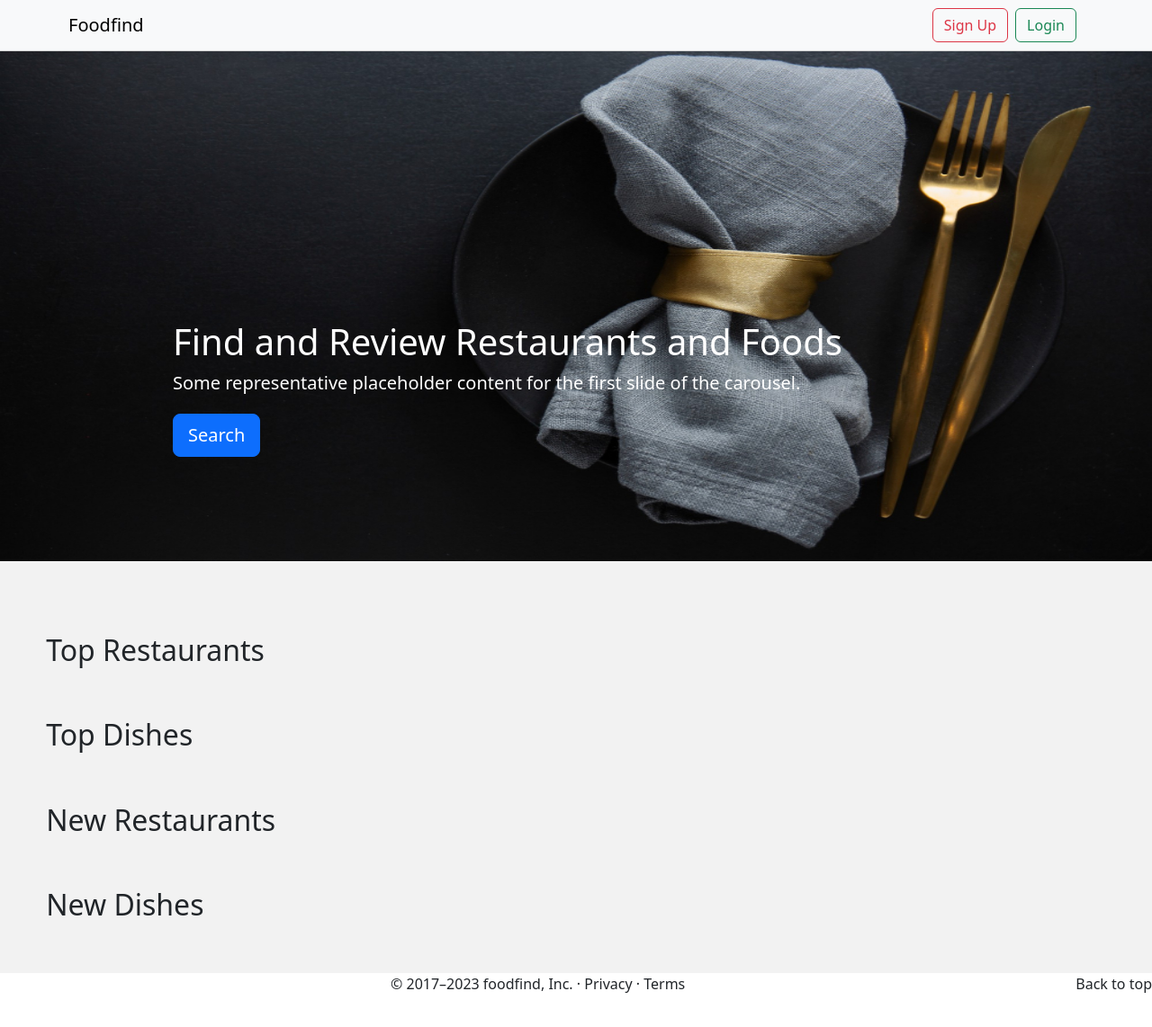
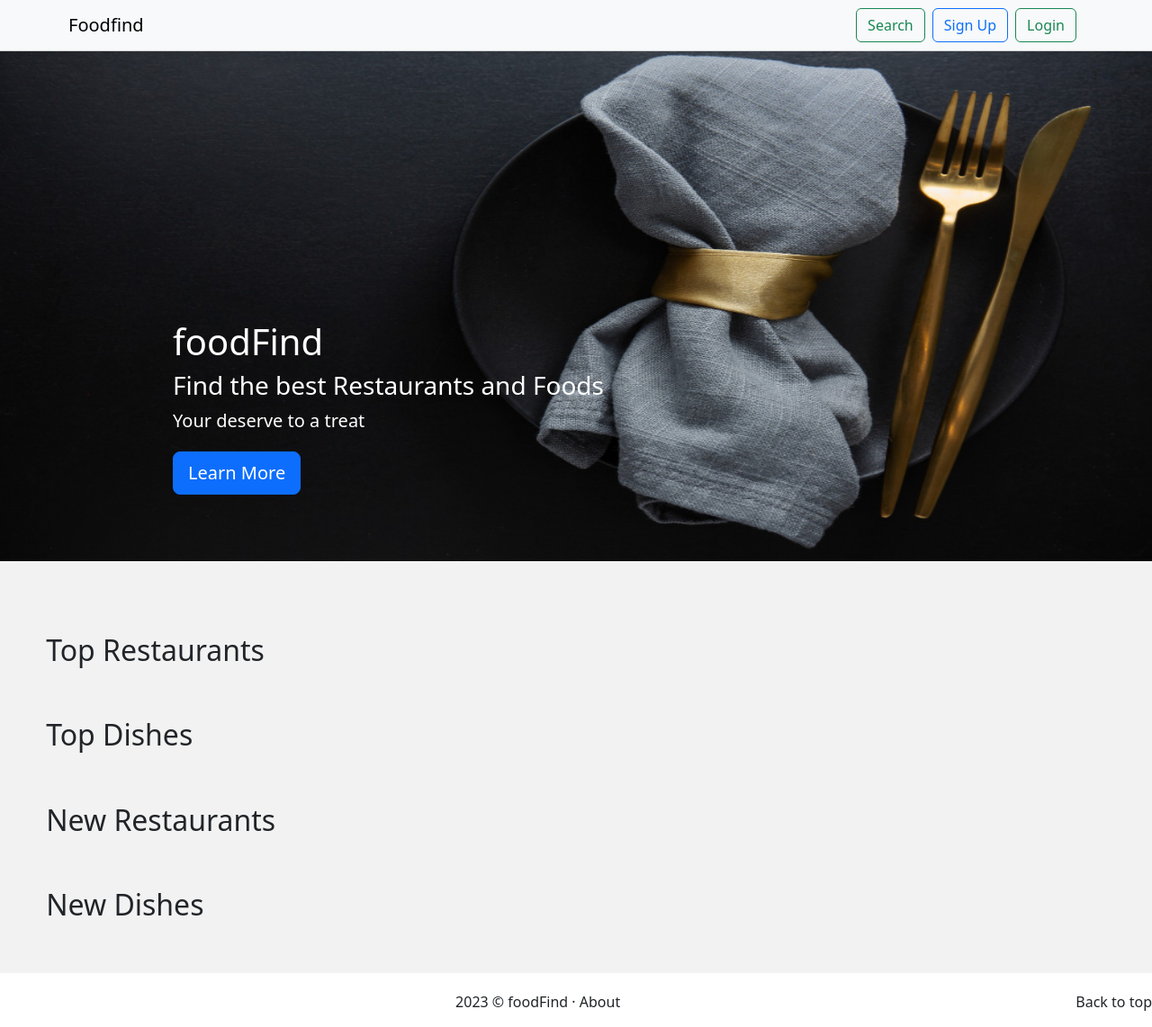
Before and after one commit to joethesaint/Portfolio_Project, a Flask app: page / in a window 1280 px wide. Shown: the whole page at 90% size. Run offline with Flask 2, Linux system fonts and the light colour scheme; data that the repository does not hold is empty; some libraries are stand-ins or nearby versions.

Commit message:
added about page

```diff
--- a/web_dynamic/templates/base.html
+++ b/web_dynamic/templates/base.html
@@ -4,7 +4,7 @@
     <meta charset="utf-8">
     <meta name="viewport" content="width=device-width, initial-scale=1">
     <meta name="description" content="">
-    <title>foodfind · {% block title %}{% endblock title %}</title>
+    <title>foodFind · {% block title %}{% endblock title %}</title>
     <link rel="icon" href="{{ url_for('static', filename='images/logo2.png') }}" type="image/png">
 
   <link href="{{ url_for('static', filename='styles/bootstrap.min.css') }}" rel="stylesheet">
@@ -26,7 +26,10 @@
               <a class="btn btn-outline-danger me-2 float-end" href="/logout" role="button">Logout</a>
             {% else %}
               <a class="btn btn-outline-success me-2 float-end" href="/login" role="button">Login</a>
-              <a class="btn btn-outline-danger me-2 float-end" href="/register" role="button">Sign Up</a>
+              <a class="btn btn-outline-primary me-2 float-end" href="/register" role="button">Sign Up</a>
+            {% endif %}
+            {% if request.url != 'http://127.0.0.1:5000/search' %}
+              <a class="btn btn-outline-success me-2 float-end" href="/search" role="button">Search</a>
             {% endif %}
         </div>
       </div>
@@ -44,10 +47,10 @@
 
 </main>
   <!-- FOOTER -->
-  <footer class=" text-center mt-3">
-  <div class="">
+  <footer class=" text-center ">
+  <div class="p-auto mt-auto">
     <p class="float-end"><a href="#">Back to top</a></p>
-    <p>&copy; 2017–2023 foodfind, Inc. &middot; <a href="#">Privacy</a> &middot; <a href="#">Terms</a></p>
+    <p> 2023 &copy; foodFind &middot; <a href="/about">About</a>
   </div>
   </footer>
 
--- a/web_dynamic/templates/partials/_land.html
+++ b/web_dynamic/templates/partials/_land.html
@@ -4,9 +4,16 @@
         <img src="{{ url_for('static', filename='images/background/bg-header.jpg') }}" class="bd-placeholder-img">
         <div class="container">
           <div class="carousel-caption text-start">
-            <h1>Find and Review Restaurants and Foods</h1>
-            <p>Some representative placeholder content for the first slide of the carousel.</p>
-            <p><a class="btn btn-lg btn-primary" href="search">Search</a></p>
+            {% if request.url == 'http://127.0.0.1:5000/' %}
+              <h1>Find the best Restaurants and Foods</h1>
+              <p>Your deserve to a treat</p>
+              <p><a class="btn btn-lg btn-primary" href="search">Search</a></p>
+            {% else %}
+              <h1>foodFind</h1>
+              <h3>Find the best Restaurants and Foods</h3>
+              <p>Your deserve to a treat</p>
+              <p><a class="btn btn-lg btn-primary" href="#content">Learn More</a></p>
+            {% endif %}
           </div>
         </div>
       </div>
--- a/web_dynamic/views/homepage.py
+++ b/web_dynamic/views/homepage.py
@@ -86,3 +86,8 @@ def search():
             'heading': 'All {} in {}'.format(data['resource'], location.name)
         })
     return render_template('search.html', cities=cities, restaurants=restaurants)
+
+
+@app_views.route('/about')
+def about():
+    return render_template('about.html')
```
Also changed, not shown: web_dynamic/templates/about.html (added, +44 -0 lines), models/engine/storage.py (line endings or trailing spaces), web_dynamic/static/images/homepage.png (added), web_dynamic/static/images/review.png (added), web_dynamic/static/images/search.png (added).
